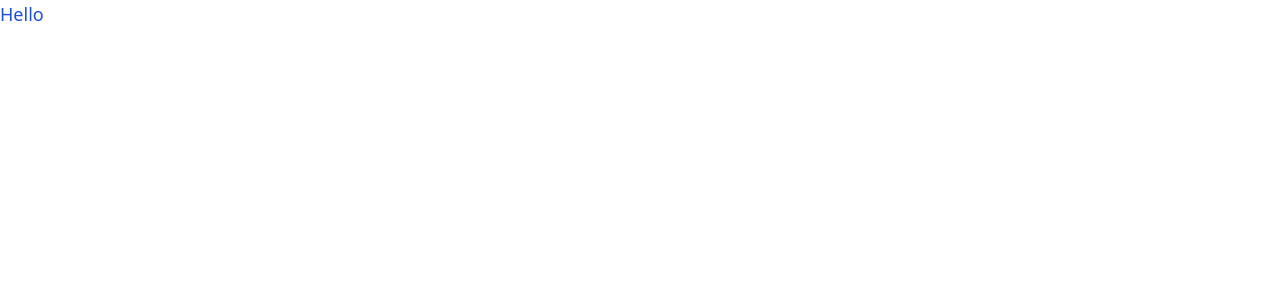
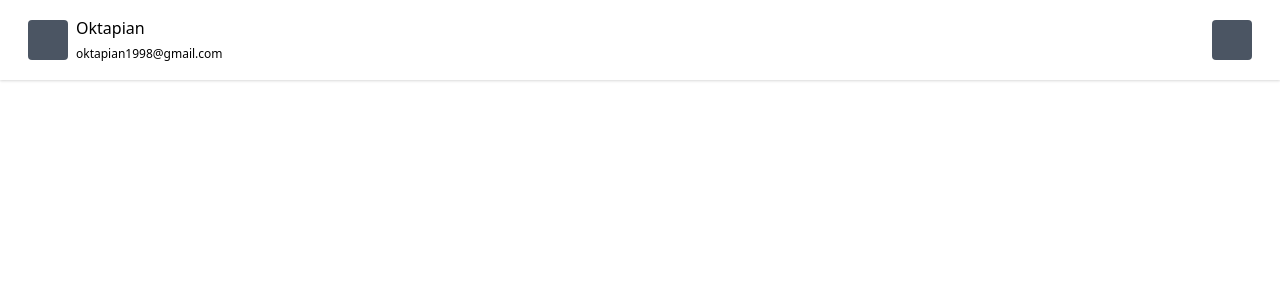
Before and after one commit to oktapiancaw/pyp-react, a React (Create React App) app: page / in a window 1280 px wide. Shown: the top 300 px of the page. Built offline with nearby package versions, Linux system fonts and the light colour scheme.

Commit message:
Add some components templates

```diff
--- /dev/null
+++ b/src/components/banner/Banner.js
@@ -0,0 +1,5 @@
+const Banner = () => {
+  return <div></div>;
+};
+
+export default Banner;
--- /dev/null
+++ b/src/components/goal/Goal.js
@@ -0,0 +1,5 @@
+const Goal = () => {
+  return <div></div>;
+};
+
+export default Goal;
--- /dev/null
+++ b/src/components/goal/GoalItem.js
@@ -0,0 +1,5 @@
+const GoalItem = () => {
+  return <div></div>;
+};
+
+export default GoalItem;
--- /dev/null
+++ b/src/components/goal/GoalList.js
@@ -0,0 +1,5 @@
+const GoalList = () => {
+  return <div></div>;
+};
+
+export default GoalList;
--- /dev/null
+++ b/src/components/mobileNav/MobileNav.js
@@ -0,0 +1,5 @@
+const MobileNav = () => {
+  return <div></div>;
+};
+
+export default MobileNav;
--- /dev/null
+++ b/src/components/navbar/Navbar.js
@@ -0,0 +1,16 @@
+const Navbar = () => {
+  return (
+    <nav className="w-100 p-7 h-20 bg-white shadow flex items-center justify-between">
+      <div className="flex items-center">
+        <div className="w-10 h-10 bg-gray-600 rounded mr-2"></div>
+        <div>
+          <p className="font-medium mb-0 text-base">Oktapian</p>
+          <span className="font-thin text-xs">oktapian1998@gmail.com</span>
+        </div>
+      </div>
+      <div className="w-10 h-10 bg-gray-600 rounded"></div>
+    </nav>
+  );
+};
+
+export default Navbar;
--- a/src/pages/Home.js
+++ b/src/pages/Home.js
@@ -1,10 +1,13 @@
 import React from "react";
 import "../styles/Home.css";
+import Navbar from "../components/navbar/Navbar";
 
-export default function Home() {
+const Home = () => {
   return (
     <div>
-      <p className="text-lg text-blue-700"> Hello</p>
+      <Navbar />
     </div>
   );
-}
+};
+
+export default Home;
```
Also changed, not shown: src/components/Navbar.js (deleted).
